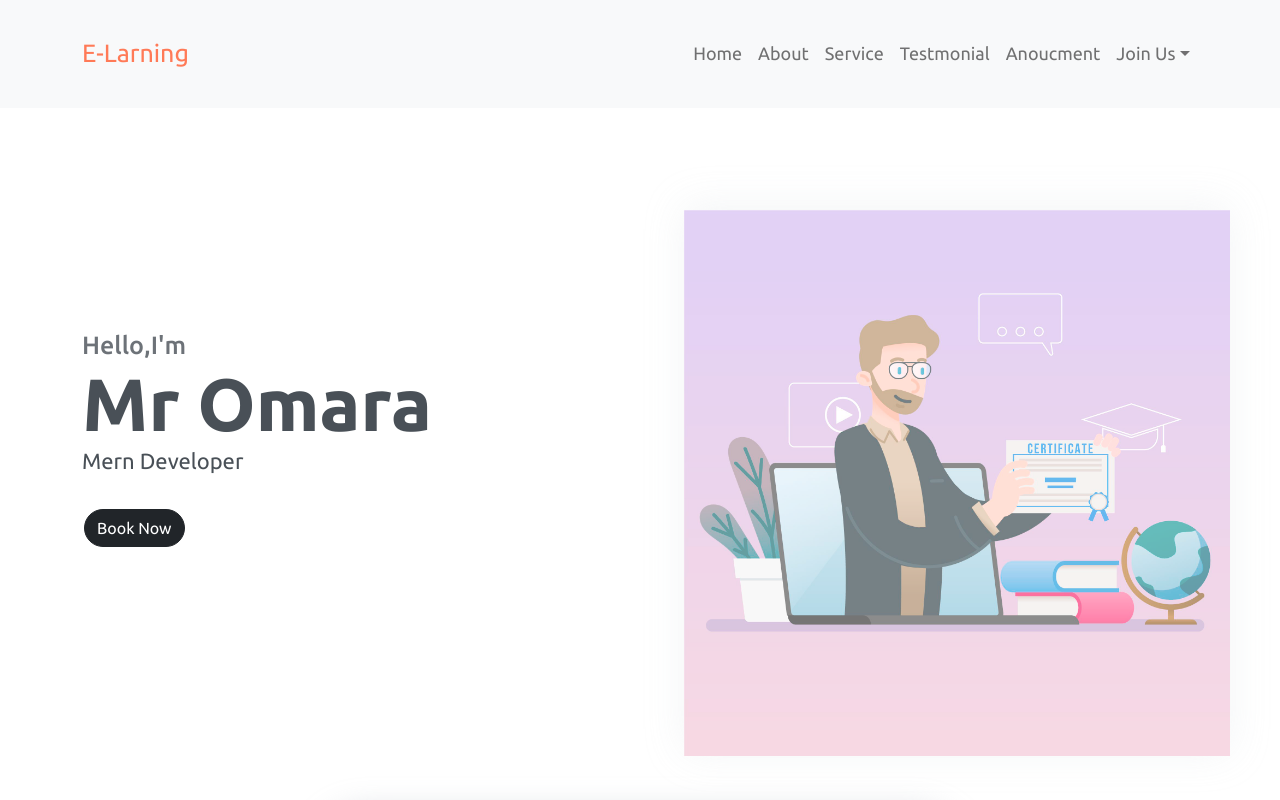
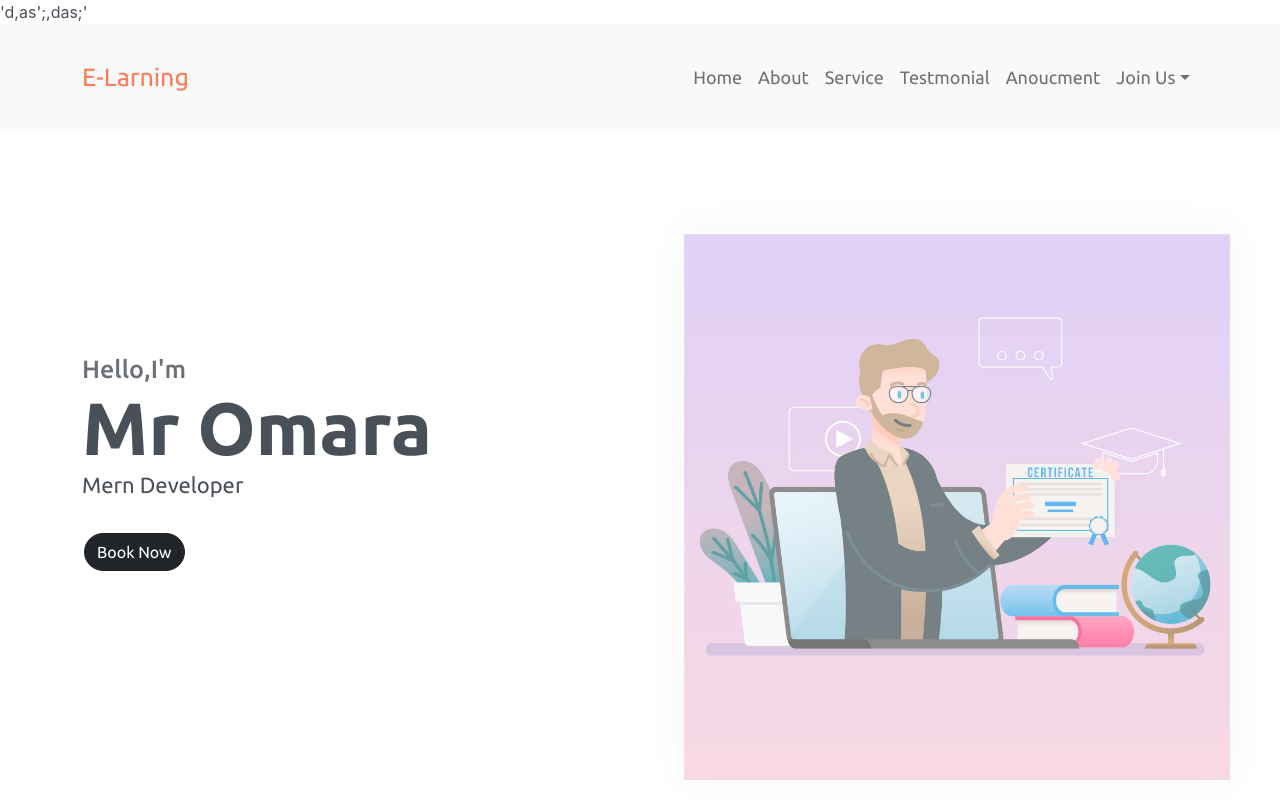
Before and after one commit to abdalrahman-alaswad/e-learning, a React (Create React App) app: page / in a window 1280 px wide. Shown: the top 800 px of the page. Built offline with nearby package versions, Linux system fonts and the light colour scheme; no server answers.

Commit message:
Update App.js

```diff
--- a/src/App.js
+++ b/src/App.js
@@ -8,6 +8,7 @@ import PrivateRoutesAdmin from './utlis/PrivateRoutesAdmin';
 function App() {
   return (
     <div className="App">
+    'd,as';,das;'
       <Router>
         {/* <Header /> */}
         <Container >
```
